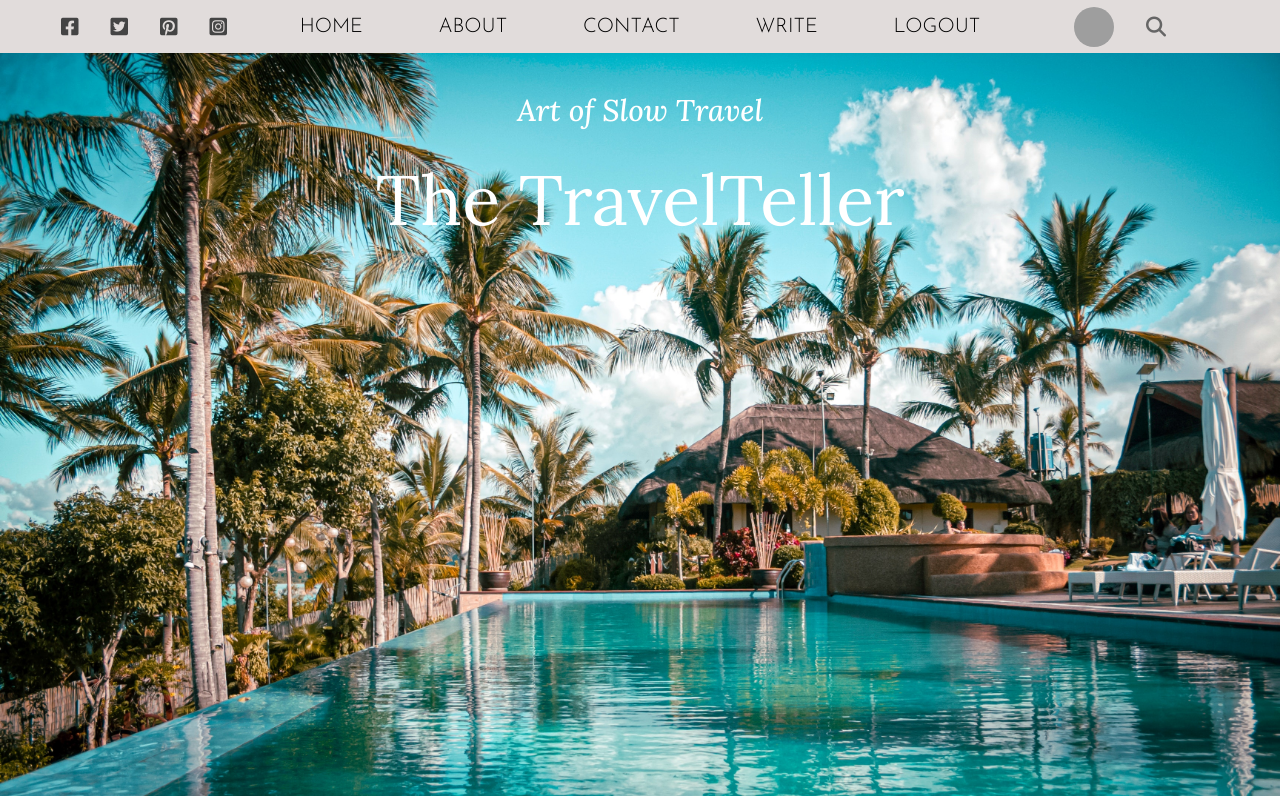
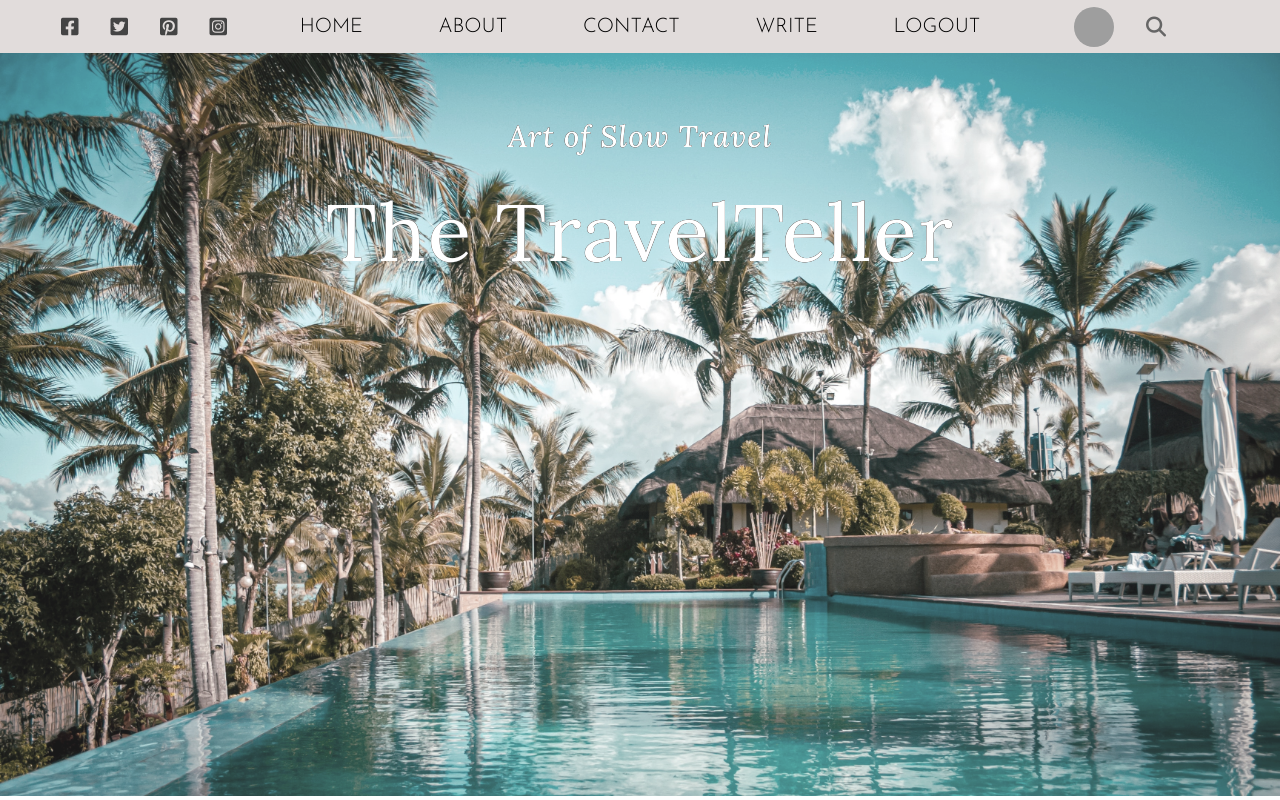
Before and after one commit to MarineLenoir92/Projet_Indiv_Site_React, a React (Create React App) app: page / in a window 1280 px wide. Built offline with nearby package versions, Linux system fonts and the light colour scheme; grey boxes are pictures that could not be loaded.

Commit message:
FEAT: Iteration 2 put a grayscale filter on Header Image

```diff
--- a/src/header/Header.css
+++ b/src/header/Header.css
@@ -7,20 +7,29 @@
 
 .headersmalltitle{
     position: absolute;
-    margin: 3%;
+    margin: 5%;
     font-size: 30px;
     font-style: italic;
+    letter-spacing: 1px;
     color: white;
+    text-shadow: -0.1px 0 #666, 0 0.1px #666, 0.1px 0 #666, 0 -0.1px #666;
+    z-index: 1;
 }
 
 .headerlargetitle{
     position:absolute;
-    margin-top: 8%;
-    font-size: 70px;
+    margin-top: 10%;
+    font-size: 80px;
+    font-weight: 550;
+    letter-spacing: 1.5px;
     color: white;
+    text-shadow: -0.1px 0 #666, 0 0.1px #666, 0.1px 0 #666, 0 -0.1px #666;
+    z-index: 1;
 }
 
 .headerimage{
     width: 100vw;
     object-fit: cover;
+    filter: grayscale(45%);
+    opacity: 0.9;
 }
--- a/src/topbar/Topbar.css
+++ b/src/topbar/Topbar.css
@@ -9,6 +9,7 @@
     align-items: center;
     padding-top: 1.5px;
     padding-bottom: 1.5px;
+    z-index: 2;
 }
 
 .topLeft, .topRight{
@@ -44,7 +45,7 @@
 
 .topListItems{
     font-size: 20px;
-    font-weight: 590;
+    font-weight: 595;
     margin-left: 10%;
     margin-right: 10%;
     cursor: pointer;
```
